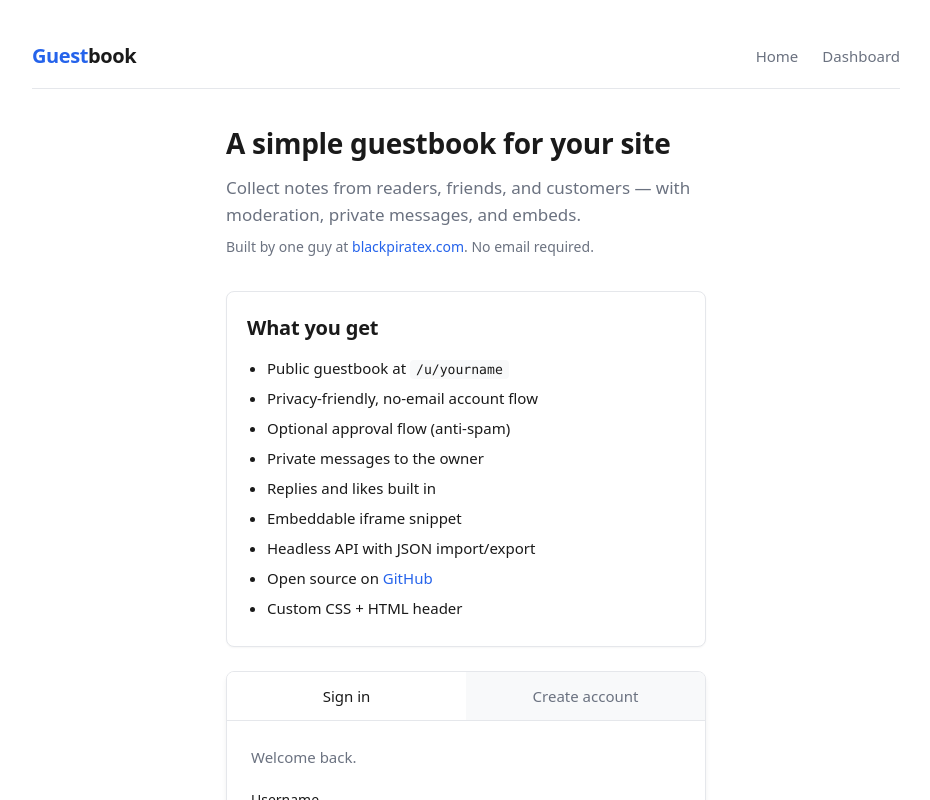
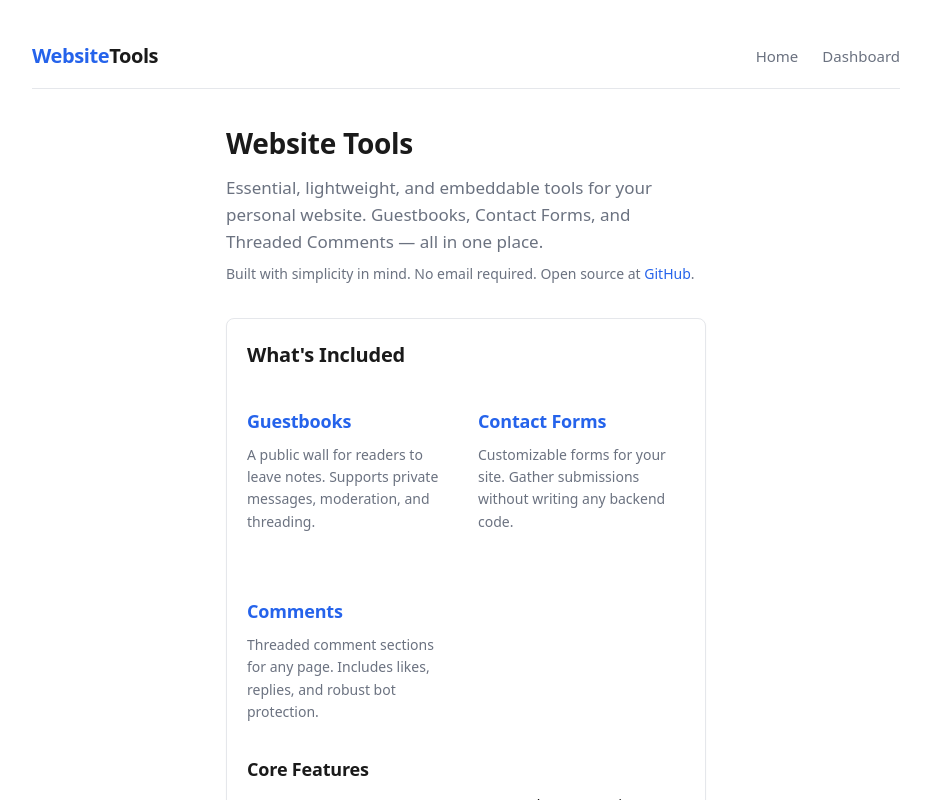
Before and after one commit to blackpirateapps/guestbook-service, a React (Vite) app: page / in a window 1280 px wide. Shown: the top 800 px of the page, without its empty margins (174-1104 px from the left). Built offline with nearby package versions, Linux system fonts and the light colour scheme.

Commit message:
feat: rename project to Website Tools and update homepage features

```diff
--- a/index.html
+++ b/index.html
@@ -3,7 +3,7 @@
   <head>
     <meta charset="UTF-8" />
     <meta name="viewport" content="width=device-width, initial-scale=1.0" />
-    <title>Guestbook</title>
+    <title>Website Tools</title>
   </head>
   <body>
     <div id="root"></div>
--- a/src/App.jsx
+++ b/src/App.jsx
@@ -57,7 +57,7 @@ function App() {
     <div className="container">
       <nav className="navbar">
         <Link to="/" className="navbar-brand">
-          <span>Guest</span>book
+          <span>Website</span>Tools
         </Link>
         <div className="nav-links">
           <Link to="/">Home</Link>
--- a/src/pages/Auth.jsx
+++ b/src/pages/Auth.jsx
@@ -34,43 +34,53 @@ export default function Auth() {
   return (
     <div className="auth-wrapper">
       <header className="auth-hero">
-        <h1>A simple guestbook for your site</h1>
+        <h1>Website Tools</h1>
         <p className="subtitle">
-          Collect notes from readers, friends, and customers — with moderation,
-          private messages, and embeds.
+          Essential, lightweight, and embeddable tools for your personal website.
+          Guestbooks, Contact Forms, and Threaded Comments — all in one place.
         </p>
         <p className="meta">
-          Built by one guy at{" "}
-          <a href="https://blackpiratex.com" target="_blank" rel="noreferrer">
-            blackpiratex.com
+          Built with simplicity in mind. No email required. Open source at{" "}
+          <a href="https://github.com/blackpirateapps/guestbook-service" target="_blank" rel="noreferrer">
+            GitHub
           </a>
-          . No email required.
+          .
         </p>
       </header>
 
       <div className="auth-features card">
-        <h3>What you get</h3>
-        <ul>
-          <li>
-            Public guestbook at <code>/u/yourname</code>
-          </li>
-          <li>Privacy-friendly, no-email account flow</li>
-          <li>Optional approval flow (anti-spam)</li>
-          <li>Private messages to the owner</li>
-          <li>Replies and likes built in</li>
-          <li>Embeddable iframe snippet</li>
-          <li>Headless API with JSON import/export</li>
-          <li>
-            Open source on{" "}
-            <a
-              href="https://github.com/blackpirateapps/guestbook-service"
-              target="_blank"
-              rel="noreferrer"
-            >
-              GitHub
-            </a>
-          </li>
-          <li>Custom CSS + HTML header</li>
+        <h3>What's Included</h3>
+        <div style={{ display: 'grid', gridTemplateColumns: 'repeat(auto-fit, minmax(200px, 1fr))', gap: '1.5rem', marginBottom: '1rem' }}>
+          <div>
+            <h4 style={{ color: 'var(--accent-primary)', marginBottom: '0.5rem' }}>Guestbooks</h4>
+            <p style={{ fontSize: '0.875rem', color: 'var(--text-muted)' }}>
+              A public wall for readers to leave notes. Supports private messages, moderation, and threading.
+            </p>
+          </div>
+          <div>
+            <h4 style={{ color: 'var(--accent-primary)', marginBottom: '0.5rem' }}>Contact Forms</h4>
+            <p style={{ fontSize: '0.875rem', color: 'var(--text-muted)' }}>
+              Customizable forms for your site. Gather submissions without writing any backend code.
+            </p>
+          </div>
+          <div>
+            <h4 style={{ color: 'var(--accent-primary)', marginBottom: '0.5rem' }}>Comments</h4>
+            <p style={{ fontSize: '0.875rem', color: 'var(--text-muted)' }}>
+              Threaded comment sections for any page. Includes likes, replies, and robust bot protection.
+            </p>
+          </div>
+        </div>
+
+        <h4 style={{ marginTop: '1rem', marginBottom: '0.5rem' }}>Core Features</h4>
+        <ul style={{ columnCount: 2, columnGap: '2rem' }}>
+          <li>No-email account flow</li>
+          <li>Embeddable iframe snippets</li>
+          <li>Headless API support</li>
+          <li>Custom CSS & HTML injection</li>
+          <li>JSON data export/import</li>
+          <li>Privacy-first & lightweight</li>
+          <li>Moderation & Approval flows</li>
+          <li>Anti-spam Honeypots</li>
         </ul>
       </div>
 
--- a/src/pages/Dashboard.jsx
+++ b/src/pages/Dashboard.jsx
@@ -332,7 +332,7 @@ export default function Dashboard() {
 })();
 </script>
 <div style="margin-top:8px;font-size:12px;opacity:.75;font-family:ui-serif,Georgia,Cambria,'Times New Roman',Times,serif">
-  Powered by <a href="https://guestbook.blackpiratex.com" target="_blank" rel="noreferrer">Guestbook Service</a>
+  Powered by <a href="/" target="_blank" rel="noreferrer">Website Tools</a>
 </div>`
     : "";
 
--- a/src/pages/PublicGuestbook.jsx
+++ b/src/pages/PublicGuestbook.jsx
@@ -422,11 +422,11 @@ export default function PublicGuestbook({ overrideUsername }) {
       <footer>
         Powered by{" "}
         <a
-          href="https://guestbook.blackpiratex.com"
+          href="/"
           target="_blank"
           rel="noreferrer"
         >
-          Guestbook Service
+          Website Tools
         </a>
       </footer>
     </div>
```
Also changed, not shown: 2 other files (tests, documents, lock files or other folders).
